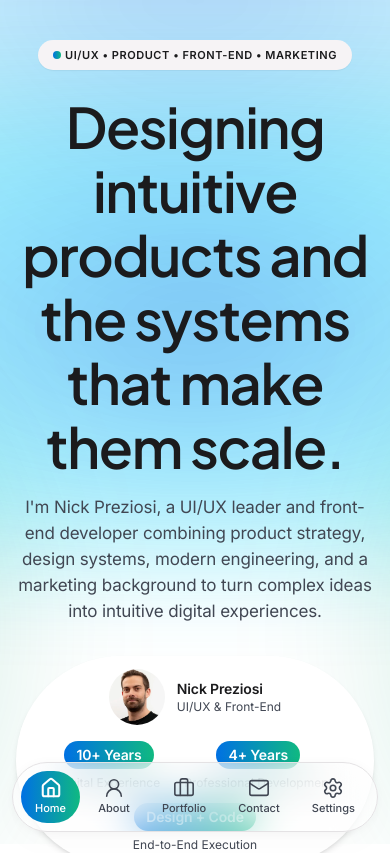
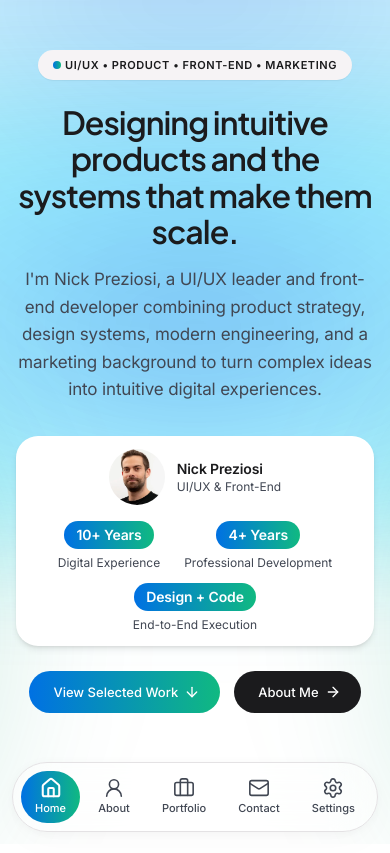
Before and after one commit to nicholaspreziosi/portfolio-2026, a Next.js app: page /en in a window 390 px wide. Shown: the top 853 px of the page. Built offline with nearby package versions, Linux system fonts and the light colour scheme.

Commit message:
Scale the home hero with the other pages and ease the stats panel when it wraps.

```diff
--- a/src/ui/home/containers/hero/Hero.tsx
+++ b/src/ui/home/containers/hero/Hero.tsx
@@ -1,31 +1,67 @@
 "use client";
 
+import { useLayoutEffect, useRef, useState } from "react";
 import { ArrowDownIcon, ArrowRightIcon } from "lucide-react";
 import { useTranslations } from "next-intl";
+import { cn } from "cn";
 import { Link } from "@/i18n/navigation";
 import { Button } from "@/ui/shared/components/button";
 import { EyebrowBadge } from "@/ui/shared/components/eyebrow-badge";
 
 const stats = ["experience", "development", "execution"] as const;
 
+function wraps(elements: HTMLElement[]) {
+  const visible = elements.filter(
+    (element) => getComputedStyle(element).display !== "none" && element.offsetHeight > 0
+  );
+
+  return visible.some((element, index) => {
+    const previous = visible[index - 1];
+    return previous ? element.offsetTop >= previous.offsetTop + previous.offsetHeight : false;
+  });
+}
+
 export function Hero() {
   const t = useTranslations("HomePage");
+  const panelRef = useRef<HTMLDivElement>(null);
+  const [stacked, setStacked] = useState(false);
+
+  useLayoutEffect(() => {
+    const panel = panelRef.current;
+    if (!panel) return;
+
+    const measure = () => {
+      const children = [...panel.children] as HTMLElement[];
+      const items = [...panel.querySelectorAll("li")] as HTMLElement[];
+      setStacked(wraps(children) || wraps(items));
+    };
+
+    measure();
+    const observer = new ResizeObserver(measure);
+    observer.observe(panel);
+    return () => observer.disconnect();
+  }, []);
 
   return (
-    <section className="flex min-h-screen w-full flex-col items-center justify-center pt-10 pb-28 text-center sm:pb-10">
+    <section className="flex min-h-screen w-full flex-col items-center justify-center pt-8 pb-28 text-center sm:pt-28 sm:pb-16">
       <EyebrowBadge>{t("eyebrow")}</EyebrowBadge>
 
-      <h1 className="mt-6 max-w-[896px] font-[family-name:var(--font-display)] text-[length:var(--text-display-size)] leading-[var(--text-display-leading)] font-semibold tracking-[var(--text-display-tracking)] text-(--color-text-primary) dark:font-bold">
-        {t("headlineLine1")}
-        <br />
-        {t("headlineLine2")}
+      <h1 className="mt-6 max-w-4xl font-[family-name:var(--font-display)] text-[2rem] leading-[1.14] font-semibold tracking-[-0.03em] text-(--color-text-primary) sm:text-[2.5rem] lg:text-[3rem] xl:text-[3.25rem] 2xl:text-[length:var(--text-display-size)] 2xl:leading-[var(--text-display-leading)] 2xl:tracking-[var(--text-display-tracking)]">
+        <span className="xl:block">{t("headlineLine1")} </span>
+        <span className="xl:block">{t("headlineLine2")}</span>
       </h1>
 
-      <p className="mt-4 max-w-[672px] text-[length:var(--text-body-lg-size)] leading-[var(--text-body-lg-leading)] tracking-[-0.008em] text-(--color-text-secondary)">
+      <p className="mt-4 max-w-2xl text-[length:var(--text-body-lg-size)] leading-[1.625] tracking-[-0.008em] text-(--color-text-secondary)">
         {t("body")}
       </p>
 
-      <div className="mt-8 inline-flex max-w-full flex-wrap items-center justify-center gap-x-6 gap-y-4 rounded-pill border border-(--hero-panel-border) bg-(--hero-panel-bg) px-5 py-3 shadow-[var(--hero-panel-shadow)] backdrop-blur-[6px] sm:px-6">
+      <div
+        ref={panelRef}
+        className={cn(
+          "mt-8 inline-flex max-w-full flex-wrap items-center justify-center gap-x-6 gap-y-4 border border-(--hero-panel-border) bg-(--hero-panel-bg) px-5 py-3 shadow-[var(--hero-panel-shadow)] backdrop-blur-[6px] sm:px-6",
+          stacked ? "rounded-3xl" : "rounded-pill"
+        )}
+      >
         <div className="flex items-center gap-3 text-left">
           <span className="relative size-14 shrink-0 overflow-hidden rounded-pill shadow-[var(--avatar-ring)]">
             <img
```
